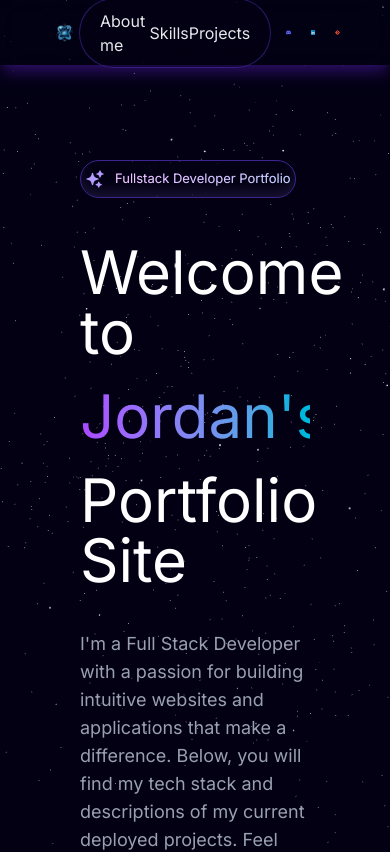
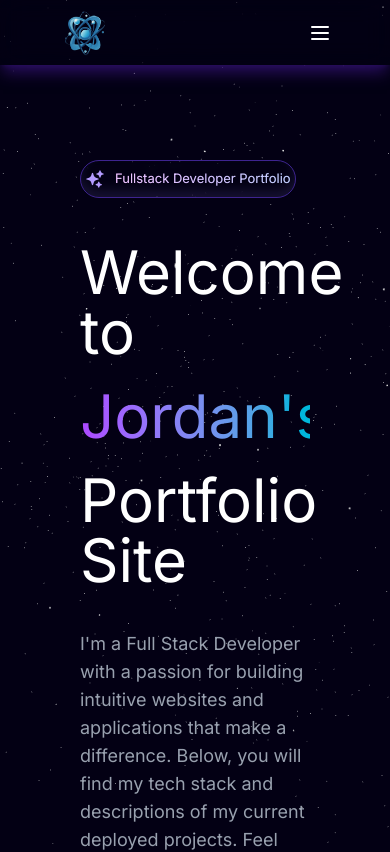
Before and after one commit to jordannwright1/Portfolio, a Next.js app: page / in a window 390 px wide. Shown: the top 852 px of the page. Built offline with nearby package versions, Linux system fonts and the light colour scheme; a web font is replaced by a local one.

Commit message:
Added mobile menu button

```diff
--- a/components/main/NavBar.tsx
+++ b/components/main/NavBar.tsx
@@ -1,25 +1,28 @@
-import React from 'react'
+"use client"
+
+import React, { useState } from 'react'
 import Image from 'next/image'
 import { Socials } from '@/constants/index'
 
+const NavBar = () => {
+  const [isMenuOpen, setIsMenuOpen] = useState(false);
 
-const NavBar = () => {
   return (
     <div className='w-full h-[65px] fixed top-0 shadow-lg shadow-[#2A0E61] bg-[#03001417] backdrop-blur-md z-50 px-10'>
       <div className="w-full h-full flex flex-row items-center justify-between m-auto px-[10px]">
         <a href="#about-me" className='h-auto w-auto flex flex-row items-center'>
-            <Image
+          <Image
             src='/NavLogo.png'
             alt='Nav logo'
             width={70}
             height={70}
             className='cursor-pointer hover:animate-slowspin'
-            />
-
+          />
           <span className="font-bold ml-[10px] hidden md:block text-gray-300">JW</span>
         </a>
 
-        <div className="w-[500px] h-full flex flex-row items-center justify-between md:mr-20">
+        {/* Desktop Navigation */}
+        <div className="hidden md:flex w-[500px] h-full flex-row items-center justify-between mr-20">
           <div className="flex items-center justify-between w-full h-auto border border-[#7042f861] bg-[#0300145e] mr-[15px] px-[20px] py-[10px] rounded-full text-gray-200">
             <a href="#about-me" className='cursor-pointer'>About me</a>
             <a href="#skills" className='cursor-pointer'>Skills</a>
@@ -27,7 +30,46 @@ const NavBar = () => {
           </div>
         </div>
 
-        <div className="flex flex-row gap-5 text-white">
+        {/* Mobile Menu Button */}
+        <button
+          className="md:hidden text-white p-2"
+          onClick={() => setIsMenuOpen(!isMenuOpen)}
+        >
+          <svg
+            className="w-6 h-6"
+            fill="none"
+            stroke="currentColor"
+            viewBox="0 0 24 24"
+          >
+            {isMenuOpen ? (
+              <path
+                strokeLinecap="round"
+                strokeLinejoin="round"
+                strokeWidth={2}
+                d="M6 18L18 6M6 6l12 12"
+              />
+            ) : (
+              <path
+                strokeLinecap="round"
+                strokeLinejoin="round"
+                strokeWidth={2}
+                d="M4 6h16M4 12h16M4 18h16"
+              />
+            )}
+          </svg>
+        </button>
+
+        {/* Mobile Navigation */}
+        <div className={`md:hidden absolute top-[65px] left-0 w-full bg-[#03001417] backdrop-blur-md transition-all duration-300 ease-in-out ${isMenuOpen ? 'opacity-100 visible' : 'opacity-0 invisible'}`}>
+          <div className="flex flex-col items-center py-4 space-y-4">
+            <a href="#about-me" className='text-gray-200 hover:text-white' onClick={() => setIsMenuOpen(false)}>About me</a>
+            <a href="#skills" className='text-gray-200 hover:text-white' onClick={() => setIsMenuOpen(false)}>Skills</a>
+            <a href="#projects" className='text-gray-200 hover:text-white' onClick={() => setIsMenuOpen(false)}>Projects</a>
+          </div>
+        </div>
+
+        {/* Social Icons */}
+        <div className="hidden md:flex flex-row gap-5 text-white">
           {Socials.map((social) => (
             <a
               key={social.name}
@@ -44,7 +86,6 @@ const NavBar = () => {
             </a>
           ))}
         </div>
-
       </div>
     </div>
   )
```
